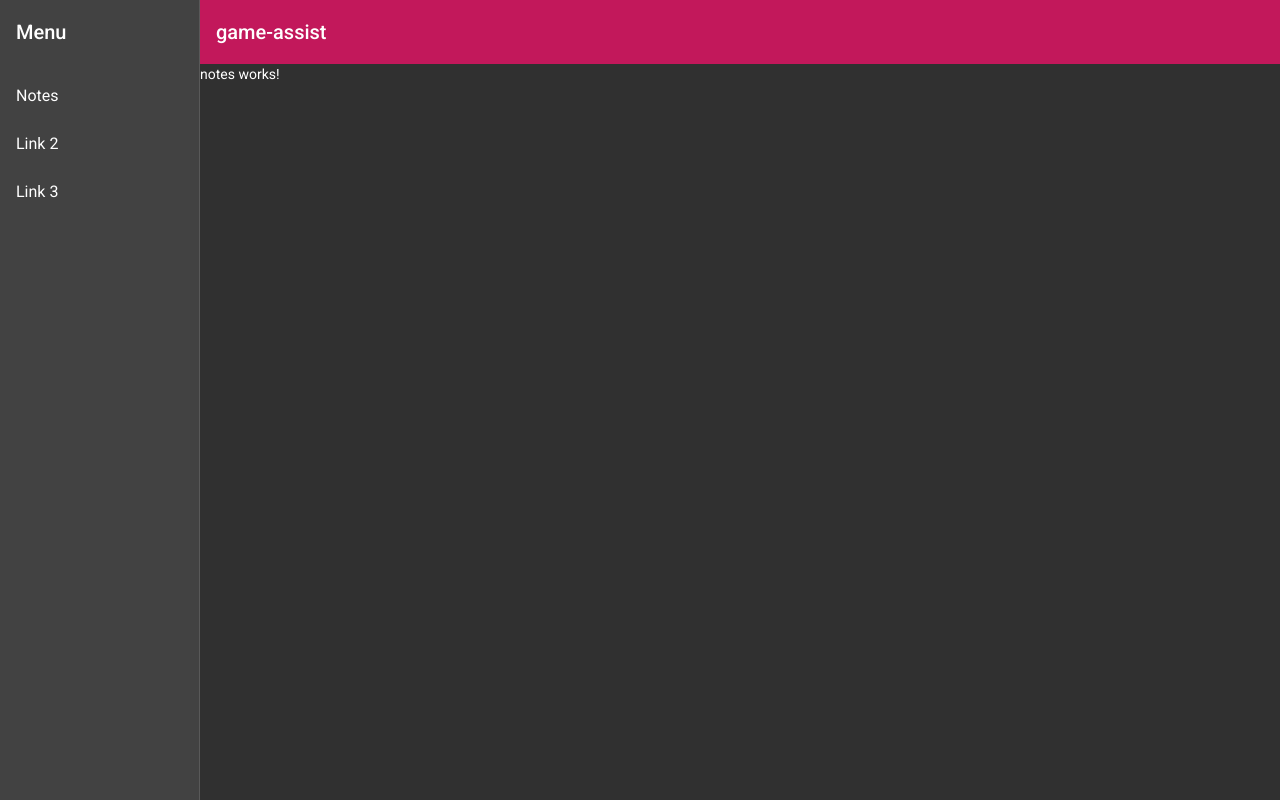
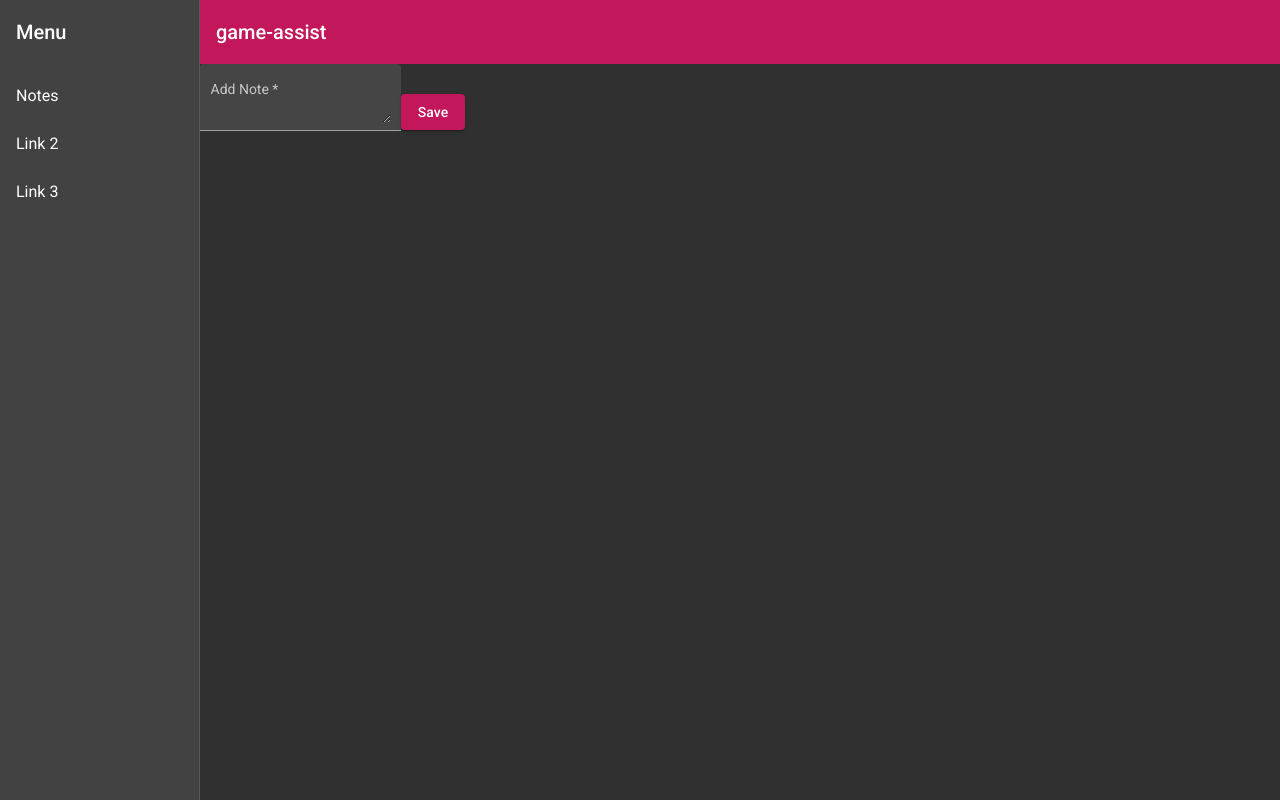
Before and after one commit to brendanfmartin/game-assist, an Angular app: page /notes in a window 1280 px wide. Built offline with nearby package versions, Linux system fonts and the light colour scheme.

Commit message:
Basic localstorage to save notes

```diff
--- /dev/null
+++ b/src/app/add-note/add-note.component.html
@@ -0,0 +1,11 @@
+<form [formGroup]="addNoteForm" (ngSubmit)="addNote()">
+  <mat-form-field appearance="fill">
+    <mat-label>Add Note</mat-label>
+    <textarea
+      matInput
+      required
+      placeholder="Add Note"
+      formControlName="note"></textarea>
+  </mat-form-field>
+  <button mat-raised-button color="primary" type="save">Save</button>
+</form>
--- /dev/null
+++ b/src/app/add-note/add-note.component.ts
@@ -0,0 +1,28 @@
+import { Component, OnInit } from '@angular/core';
+import { NotesService } from '../services/notes.service';
+import { FormBuilder, FormGroup } from '@angular/forms';
+
+@Component({
+  selector: 'app-add-note',
+  templateUrl: './add-note.component.html',
+  styleUrls: ['./add-note.component.scss']
+})
+export class AddNoteComponent implements OnInit {
+
+  addNoteForm: FormGroup = this.formBuilder.group({note: ''});
+
+  constructor(private notesService: NotesService,
+              private formBuilder: FormBuilder) { }
+
+  ngOnInit(): void {
+  }
+
+  addNote(): void {
+    const note = this.addNoteForm.getRawValue().note;
+    if (note) {
+      console.log(note);
+      this.notesService.setNote(note);
+    }
+  }
+
+}
--- a/src/app/notes/notes.component.html
+++ b/src/app/notes/notes.component.html
@@ -1 +1 @@
-<p>notes works!</p>
+<app-add-note></app-add-note>
--- a/src/app/notes/notes.component.ts
+++ b/src/app/notes/notes.component.ts
@@ -1,4 +1,5 @@
 import { Component, OnInit } from '@angular/core';
+import { NotesService } from '../services/notes.service';
 
 @Component({
   selector: 'app-notes',
@@ -7,9 +8,10 @@ import { Component, OnInit } from '@angular/core';
 })
 export class NotesComponent implements OnInit {
 
-  constructor() { }
+  constructor(private notesService: NotesService) { }
 
   ngOnInit(): void {
+    console.log(this.notesService.getNotes());
   }
 
 }
--- /dev/null
+++ b/src/app/services/notes.service.ts
@@ -0,0 +1,51 @@
+import { Injectable } from '@angular/core';
+
+interface INote {
+  id: number;
+  created_at: string;
+  updated_at: string;
+  note: string;
+}
+
+@Injectable({
+  providedIn: 'root'
+})
+export class NotesService {
+
+  constructor() { }
+
+  getNotes(): any {
+    return JSON.parse(localStorage.getItem('notes') ?? '[]');
+  }
+
+  // getNote(id: number): INote {
+  //   const notes = this.getNotes();
+  //   const note = notes.filter(note => note.id === id)[0];
+  //   return note;
+  // }
+
+  setNote(note: string): void {
+    const id = this.getIndex() + 1;
+    const newNote: INote = {
+      id,
+      note,
+      created_at: new Date().toISOString(),
+      updated_at: new Date().toISOString()
+    }
+    const notes = this.getNotes();
+    notes.push(newNote);
+    localStorage.setItem(`notes`, JSON.stringify(notes));
+  }
+
+  private getIndex(): number {
+    const notes: INote[] = this.getNotes()
+    if (notes.length) {
+      let max = 0;
+      notes.forEach((note: INote) => note.id > max ? max = note.id : max);
+      return max;
+    } else {
+      return -1;
+    }
+
+  }
+}
```
Also changed, not shown: src/app/app.module.ts (+10 -2 lines), src/app/add-note/add-note.component.scss (added), 2 other files (tests, documents, lock files or other folders).
